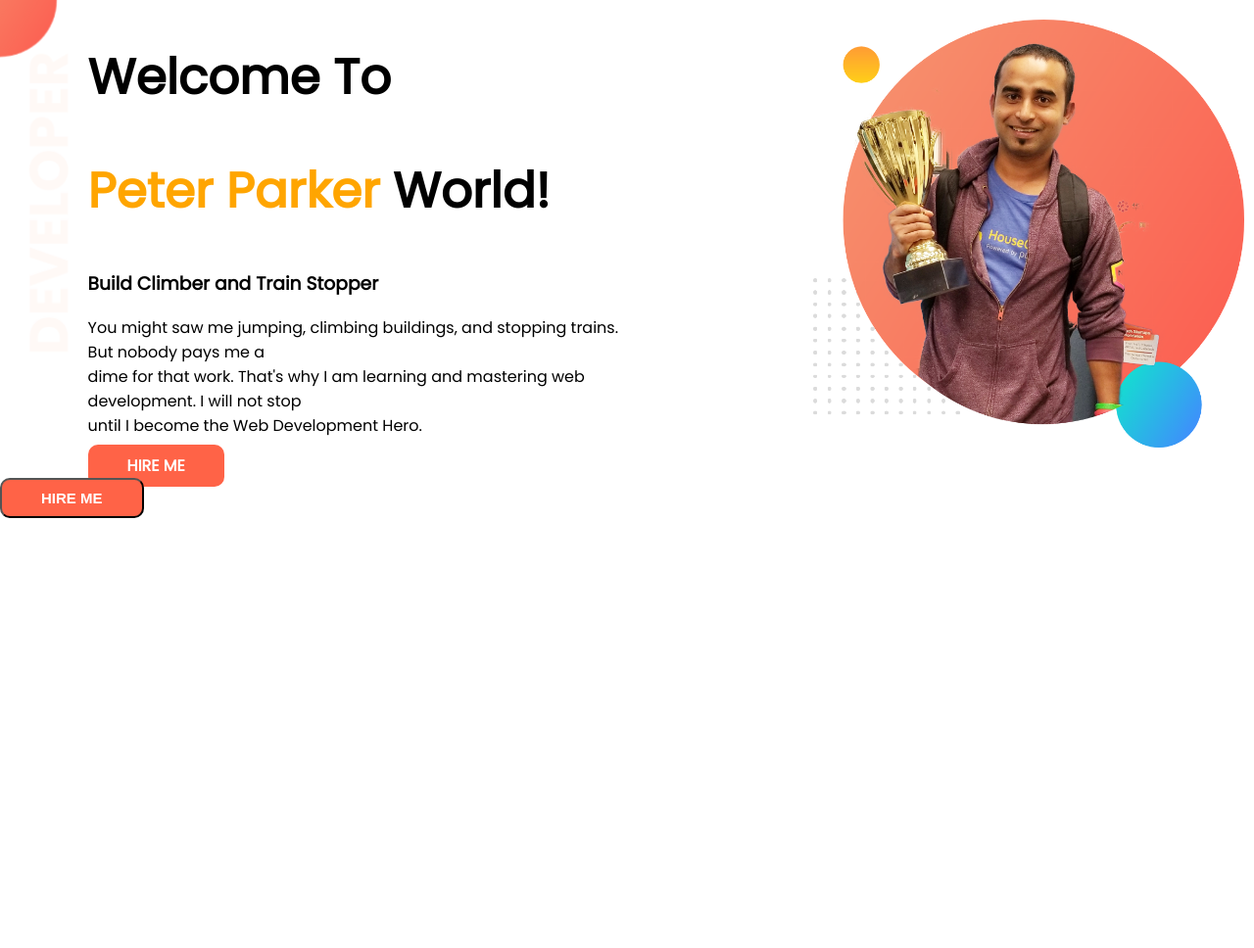
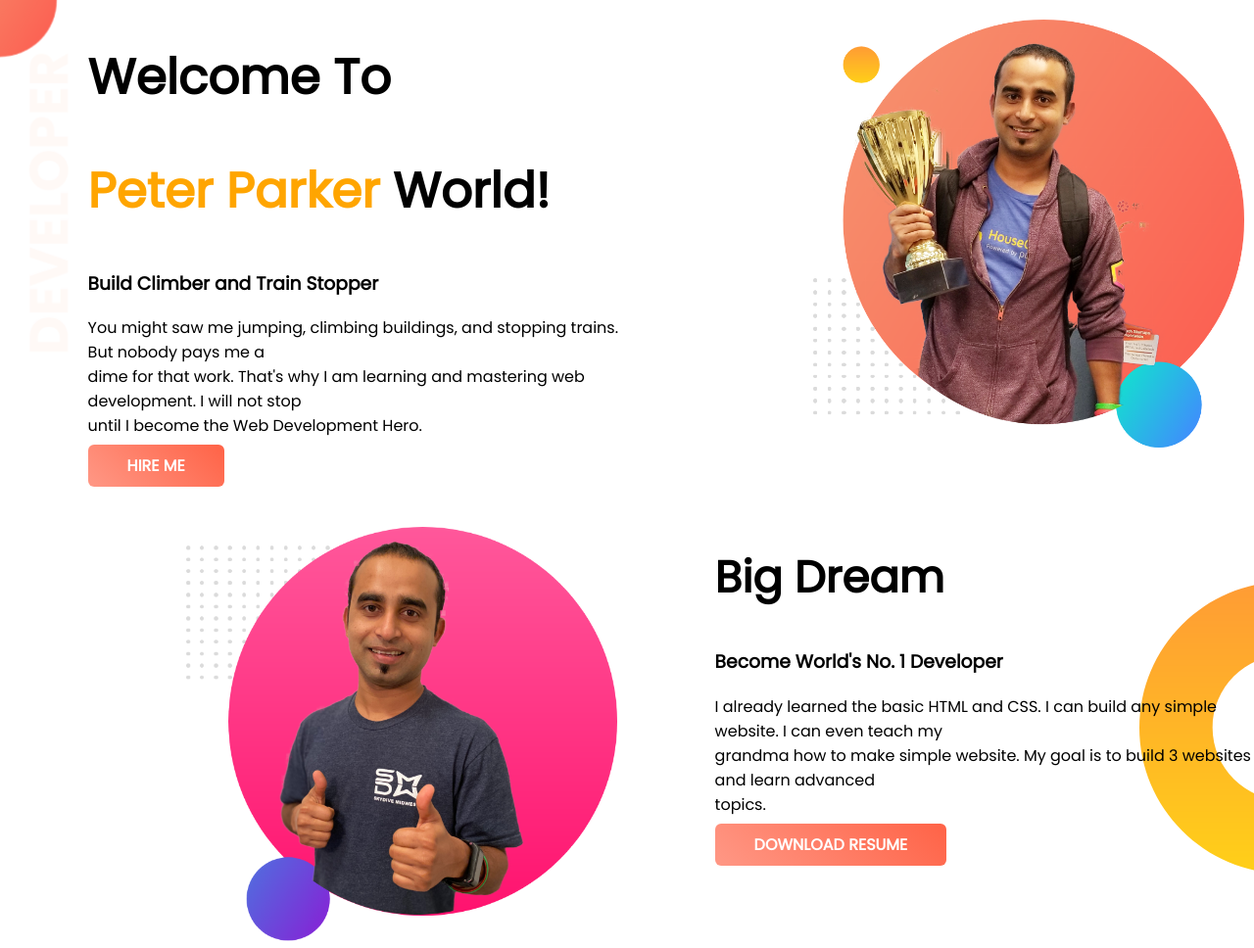
Before and after one commit to MdMehediHasanBhuiyan77/developer-portfolio, a plain HTML site: page developer-portfolio/index.html in a window 1280 px wide. Shown: the whole page at 98% size. Before the commit the page ends 800 px from the top, so only its background shows below. Drawn offline with Linux system fonts and the light colour scheme.

Commit message:
dream big

```diff
--- a/developer-portfolio/index.html
+++ b/developer-portfolio/index.html
@@ -33,7 +33,22 @@
         </div>
     </section>
 
-    <input class="hire" type="button" value="HIRE ME">
+    <section class="dream-big">
+        <div class="half-width">
+            <img src="images/jhankar2.png" alt="">
+        </div>
+
+        <div class="half-width">
+            <h1 style="font-size: 45px;">Big Dream</h1>
+            <h3>Become World's No. 1 Developer</h3>
+            <p>I already learned the basic HTML and CSS. I can build any simple website. I can even teach my <br>
+                grandma how to make simple website. My goal is to build 3 websites and learn advanced <br>
+                topics.</p>
+            <a class="hire-me-button" target="_blank" href="https://www.linkedin.com/company/programminghero/">DOWNLOAD
+                RESUME</a>
+        </div>
+
+    </section>
 
 </body>
 
--- a/developer-portfolio/styles/style.css
+++ b/developer-portfolio/styles/style.css
@@ -12,6 +12,7 @@ body{
     display: flex;
     background-image: url(../images/top-banner.png);
     background-repeat: no-repeat;
+    margin-bottom: 30px;
 }
 .half-width{
     width: 50%;
@@ -24,19 +25,16 @@ body{
 }
 .hire-me-button{
     text-decoration: none;
-    background-color: tomato;
+    background-image: linear-gradient(225deg, rgb(255, 99, 71) , rgba(255, 99, 71, 0.664));
     padding: 10px 40px;
-    color:white;
     font-weight: 700;
-    border-radius: 10px;
+    color: white;
+    border-radius: 6px;
 }
 
-.hire{
-    font-size: 15px;
-    color: white;
-    font-weight: 700;
-    background-color: tomato;
-    border-radius: 10px;
-    padding: 10px 40px;
-
+.dream-big{
+    display: flex;
+    background-image: url(../images/dream-bg.png);
+    background-repeat: no-repeat;
+    background-position: right;
 }
```
